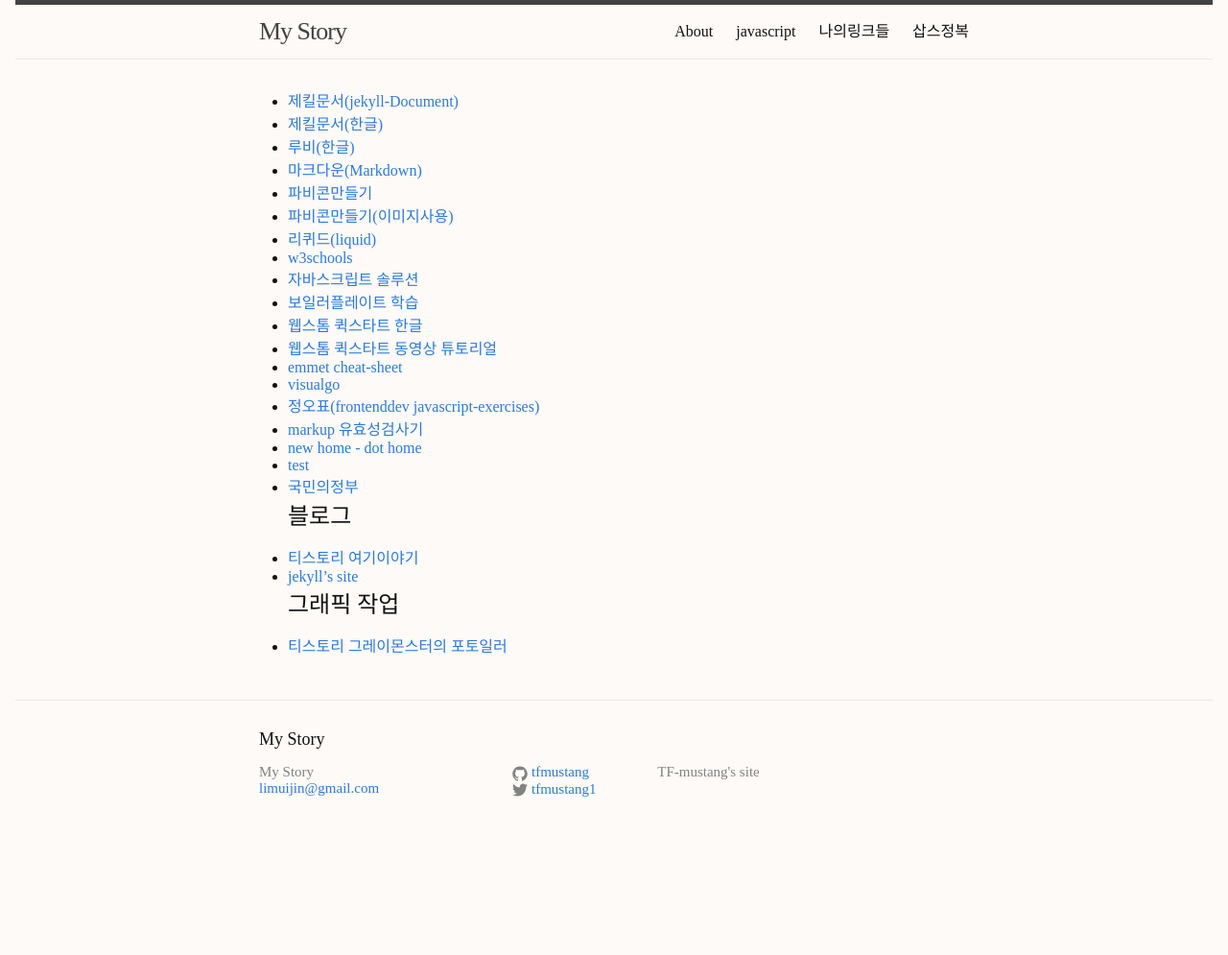
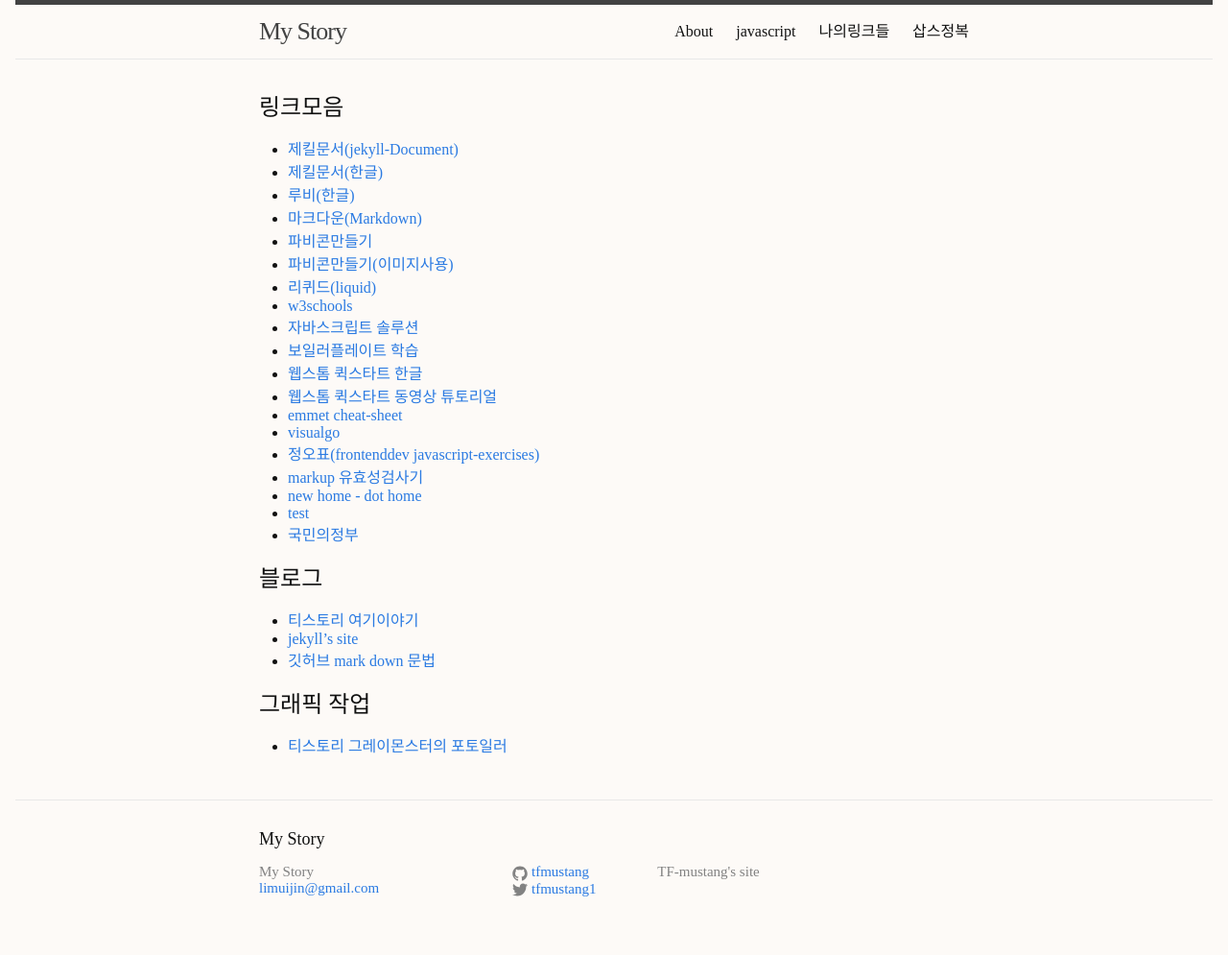
Before and after one commit to tfmustang/tfmustang.github.io, a Jekyll site: the page built from mylink.md, in a window 1280 px wide. Shown: the whole page at 96% size. Built offline with Jekyll 4.4.1, drawn with Linux system fonts in a browser that asks for light colours; before the commit the page ends 900 px from its top, so only the background shows below that.

Commit message:
수정의수정

```diff
--- a/mylink.md
+++ b/mylink.md
@@ -2,6 +2,8 @@
 layout: default
 title: 나의링크들
 ---
+
+## 링크모음
 
 * [제킬문서(jekyll-Document)](https://jekyllrb.com/docs/home/)
 * [제킬문서(한글)](http://jekyllrb-ko.github.io/)
@@ -22,8 +24,11 @@
 * [new home - dot home](http://limuijin.dothome.co.kr/)
 * [test](http://limuijin.dothome.co.kr/)
 * [국민의정부](http://www.kor.org)
+
 ## 블로그
 * [티스토리 여기이야기](http://tfmustang.tistory.com)
 * [jekyll's site](https://jekyllrb.com/docs/sites/)
+* [깃허브 mark down 문법](https://help.github.com/articles/basic-writing-and-formatting-syntax/)
+
 ## 그래픽 작업
 * [티스토리 그레이몬스터의 포토일러](http://graymonster.tistory.com)
```
